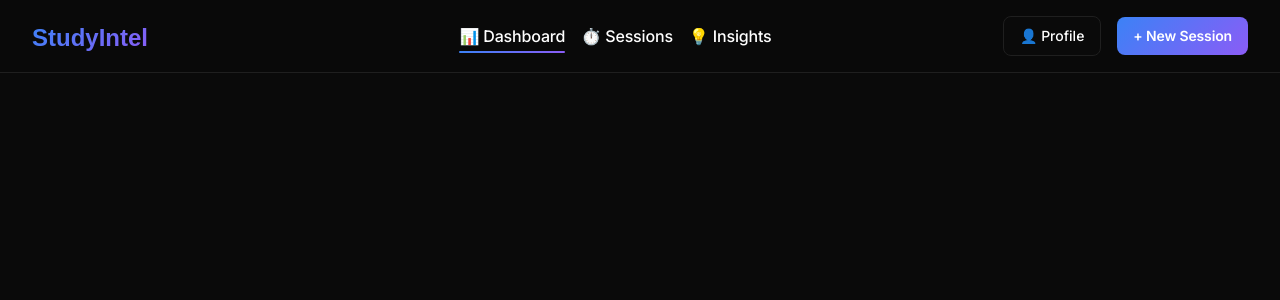
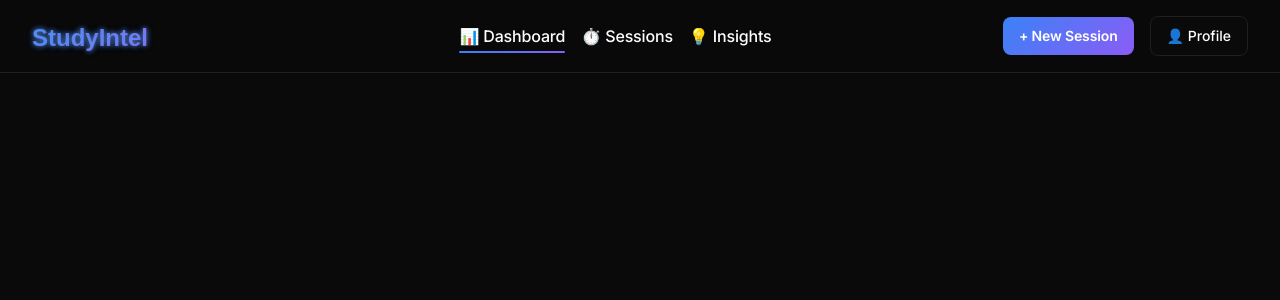
Before and after one commit to PiyushJ1/StudyIntel, a Next.js app in the folder frontend/: page /dashboard in a window 1280 px wide. In both pictures the pointer is over the link "StudyIntel". Shown: the top 300 px of the page. Built offline with nearby package versions, Linux system fonts and the light colour scheme.

Commit message:
reorder navbar elements + improve hover effects

```diff
--- a/frontend/components/Navbar.module.css
+++ b/frontend/components/Navbar.module.css
@@ -27,7 +27,6 @@
 }
 
 .logo {
-  /* margin-top: 0.3rem; */
   font-size: 1.5rem;
   font-weight: 700;
   background: var(--gradient-primary);
@@ -38,6 +37,14 @@
   font-family: 'Poppins', sans-serif;
   margin-right: 5rem;
   margin-bottom: -0.2rem;
+  transition: text-shadow 0.3s ease;
+}
+
+.logo:hover {
+  text-shadow:
+    0 0 4px rgba(255, 255, 255, 0.2),
+    0 0 6px rgba(59, 130, 246, 0.4),
+    0 0 6px rgba(59, 130, 246, 0.6);
 }
 
 .navCenter {
@@ -116,6 +123,10 @@
   cursor: pointer;
 }
 
+.profileButton:hover {
+  box-shadow: 0 0 6px rgba(255, 255, 255, 0.793);
+}
+
 .newSessionButton {
   background: var(--gradient-primary);
   color: white;
@@ -133,9 +144,5 @@
 
 .newSessionButton:hover {
   transform: translateY(-1px);
-  box-shadow: 0 4px 6px -1px rgba(0, 0, 0, 0.3), 0 0 20px rgba(59, 130, 246, 0.3);
+  box-shadow: 0 12px 26px -1px rgba(0, 0, 0, 0.3), 0 0 40px rgba(59, 130, 246, 0.3);
 }
-
-/* .active {
-  border-bottom: 2px solid var(--gradient-primary);
-} */
--- a/frontend/components/Navbar.tsx
+++ b/frontend/components/Navbar.tsx
@@ -40,8 +40,8 @@ export default function Navbar({ onNewSessionClick }: NavbarProps) {
           </nav>
 
           <div className={styles.navRight}>
+            <button onClick={onNewSessionClick} className={styles.newSessionButton} aria-label="Add New Session">+ New Session</button>
             <Link href="/dashboard/profile" className={styles.profileButton}>👤 Profile</Link>
-            <button onClick={onNewSessionClick} className={styles.newSessionButton} aria-label="Add New Session">+ New Session</button>
           </div>
         </div>
       </header>
```
